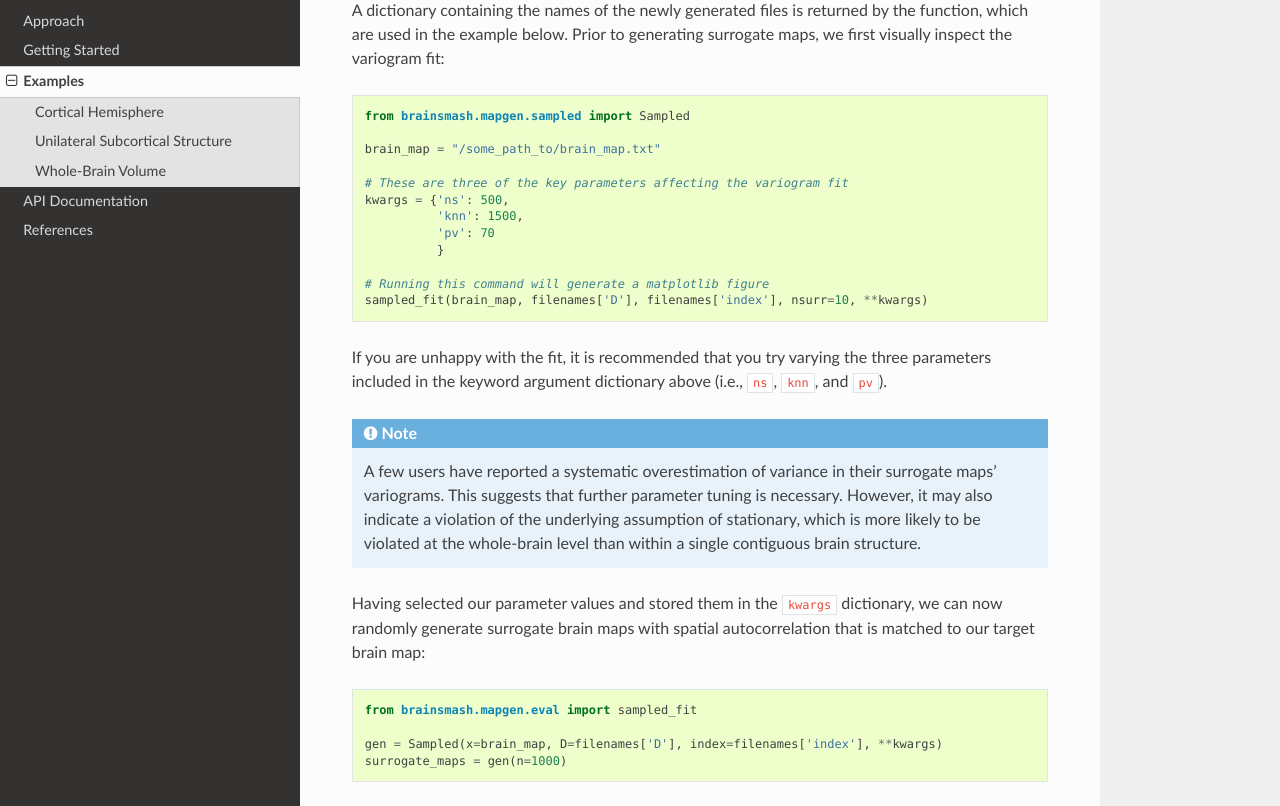
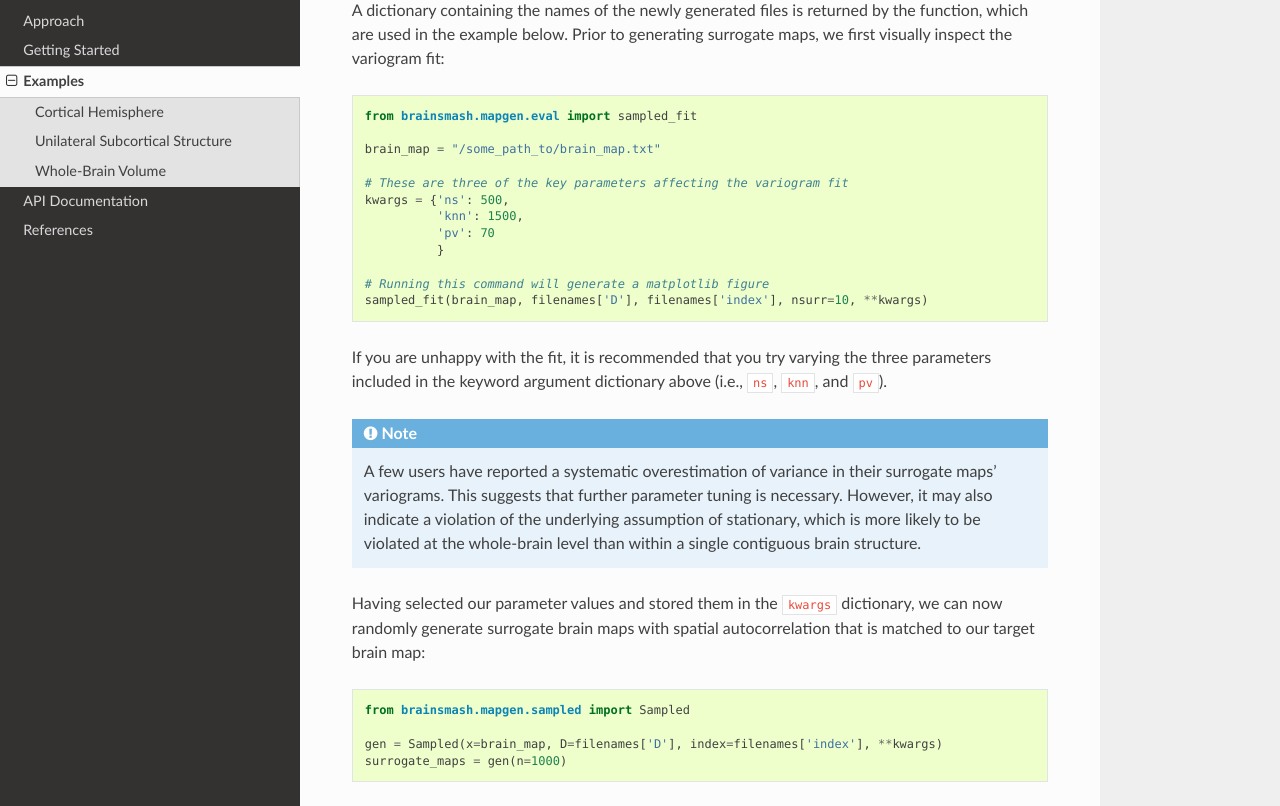
Before and after one commit to murraylab/brainsmash, a Sphinx documentation site: the page built from docs/example.rst, in a window 1280 px wide and 1400 px high, scrolled down 6451 px. Shown: the part 357-1163 px from the top of the window. Built offline with Sphinx 7.4.7 and the Read the Docs theme 2.0.0, drawn with Linux system fonts in a browser that asks for light colours; part of the change alters nothing that is shown.

```diff
--- a/docs/example.rst
+++ b/docs/example.rst
@@ -302,7 +302,7 @@ we first visually inspect the variogram fit:
 
 .. code-block:: python
 
-    from brainsmash.mapgen.sampled import Sampled
+    from brainsmash.mapgen.eval import sampled_fit
 
     brain_map = "/some_path_to/brain_map.txt"
 
@@ -326,7 +326,7 @@ we can now randomly generate surrogate brain maps with spatial autocorrelation t
 
 .. code-block:: python
 
-    from brainsmash.mapgen.eval import sampled_fit
+    from brainsmash.mapgen.sampled import Sampled
 
     gen = Sampled(x=brain_map, D=filenames['D'], index=filenames['index'], **kwargs)
     surrogate_maps = gen(n=1000)
```
